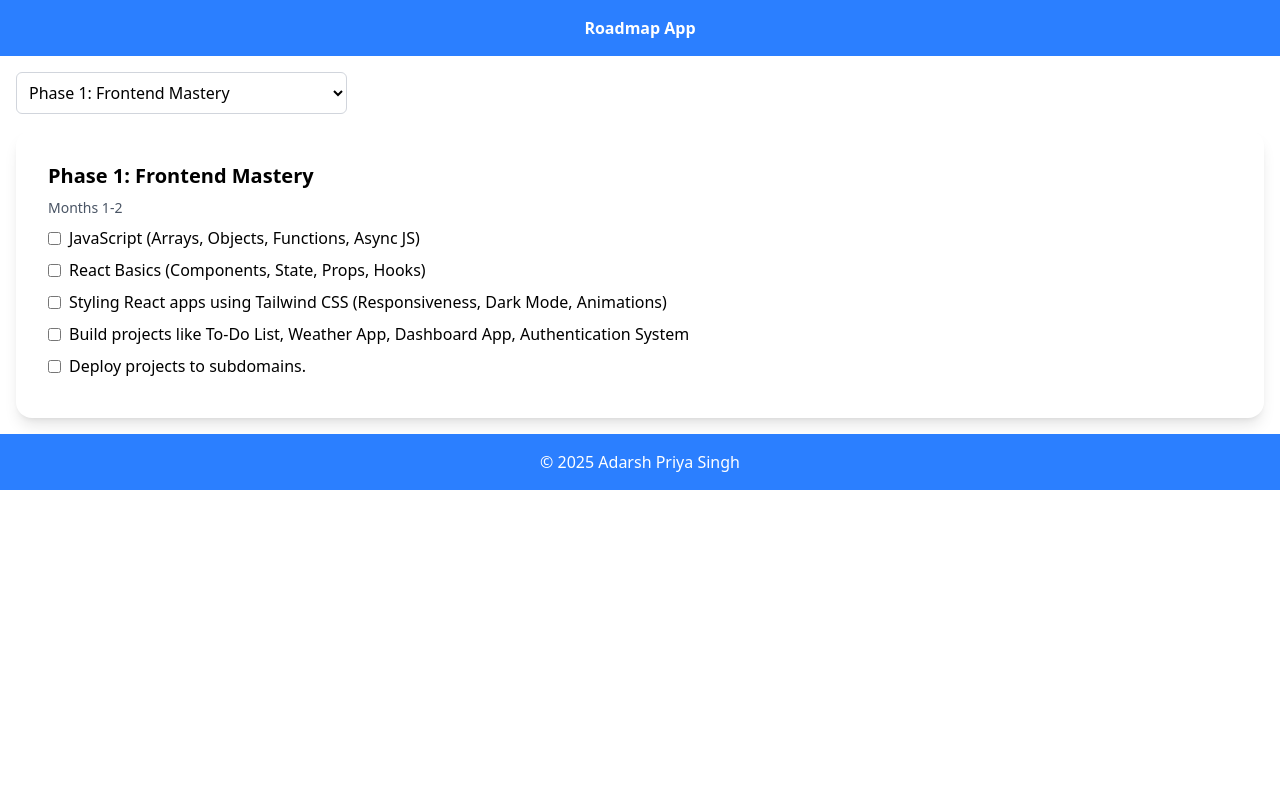
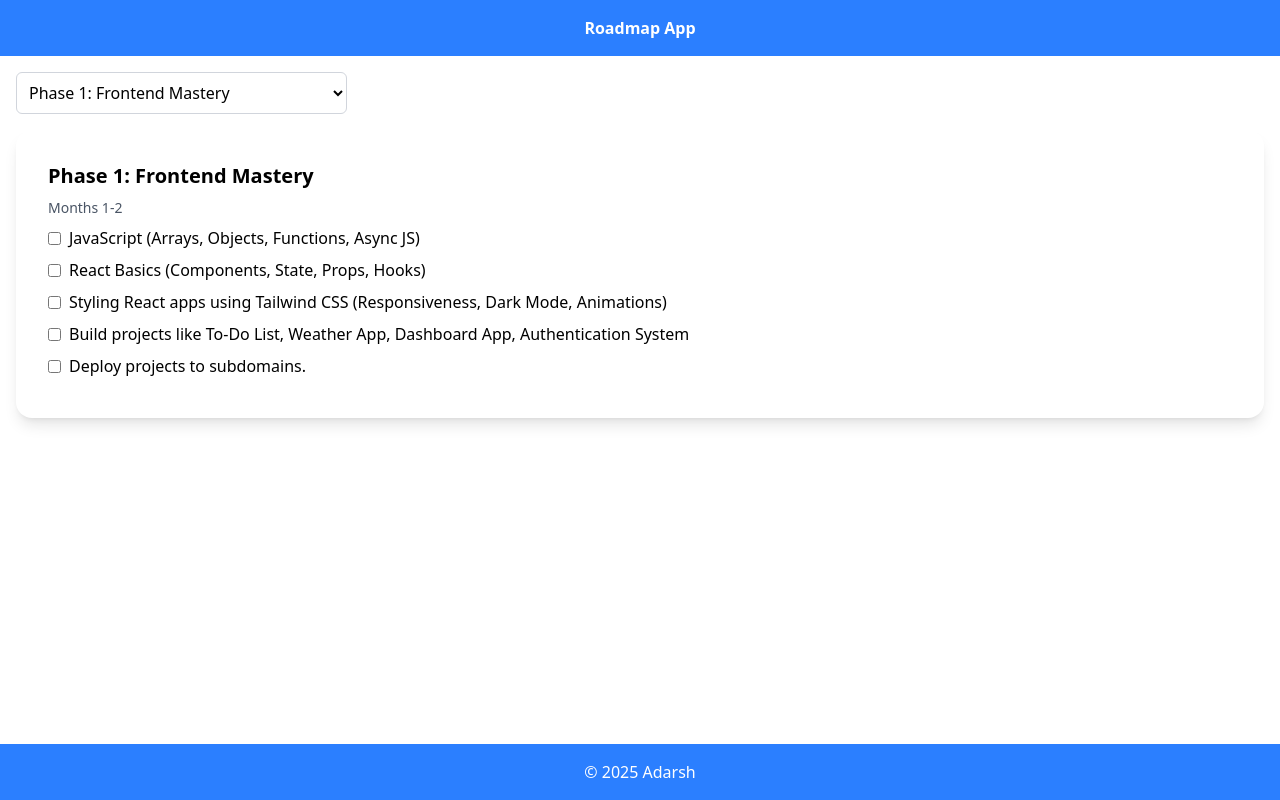
Before and after one commit to Webrowse/roadmapWeb3, a React (Vite) app: page / in a window 1280 px wide. Built offline with nearby package versions, Linux system fonts and the light colour scheme.

Commit message:
footer fixed at bottom
flex-grow

```diff
--- a/src/App.jsx
+++ b/src/App.jsx
@@ -1,15 +1,17 @@
-import React from 'react';
-import RoadmapApp from './components/RoadmapApp';
-import Navbar from './components/Navbar';
-import Footer from './components/Footer';
-import './App.css';
+import Footer from "./components/Footer";
+import Navbar from "./components/Navbar";
+import RoadmapApp from "./components/RoadmapApp";
+import React from "react";
+import "./App.css";
 
 const App = () => (
-  <>
+  <div className="flex flex-col min-h-screen">
     <Navbar />
-    <RoadmapApp />
+    <div className="flex-grow">
+      <RoadmapApp />
+    </div>
     <Footer />
-  </>
+  </div>
 );
 
 export default App;
--- a/src/components/Footer.jsx
+++ b/src/components/Footer.jsx
@@ -1,9 +1,11 @@
 import React from 'react';
 
-const Footer = () => (
+const Footer = () => {
+    const year = new Date().getFullYear();
+    return (
   <footer className="bg-blue-500 p-4 text-white text-center">
-    © 2025 Adarsh Priya Singh
+    © {year} Adarsh
   </footer>
-);
+)};
 
 export default Footer;
```
